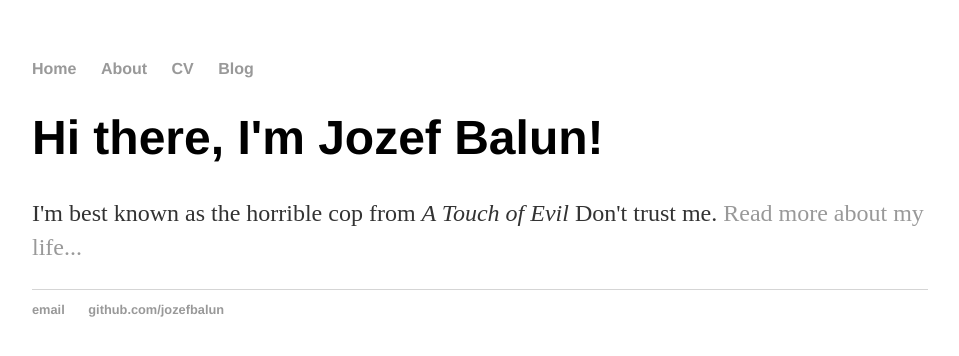
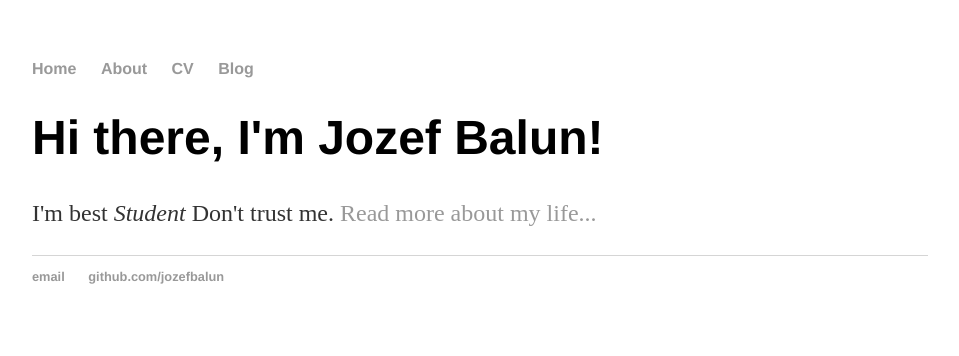
Before and after one commit to jozefbalun/jozefbalun, a Jekyll site: the page built from index.html, in a window 1280 px wide. Shown: the top 356 px of the page, without its empty margins (160-1119 px from the left). Built offline with Jekyll 4.4.1, drawn with Linux system fonts in a browser that asks for light colours.

Commit message:
Update index.html

```diff
--- a/index.html
+++ b/index.html
@@ -1,8 +1,8 @@
 ---
 layout: default
-title: Jozef Balun, Horrible Cop
+title: Jozef Balun, "Hrdy" Student FIIT
 ---
 <div class="blurb">
 	<h1>Hi there, I'm Jozef Balun!</h1>
-	<p>I'm best known as the horrible cop from <em>A Touch of Evil</em> Don't trust me. <a href="/about">Read more about my life...</a></p>
+	<p>I'm best <em>Student</em> Don't trust me. <a href="/about">Read more about my life...</a></p>
 </div><!-- /.blurb -->
```
